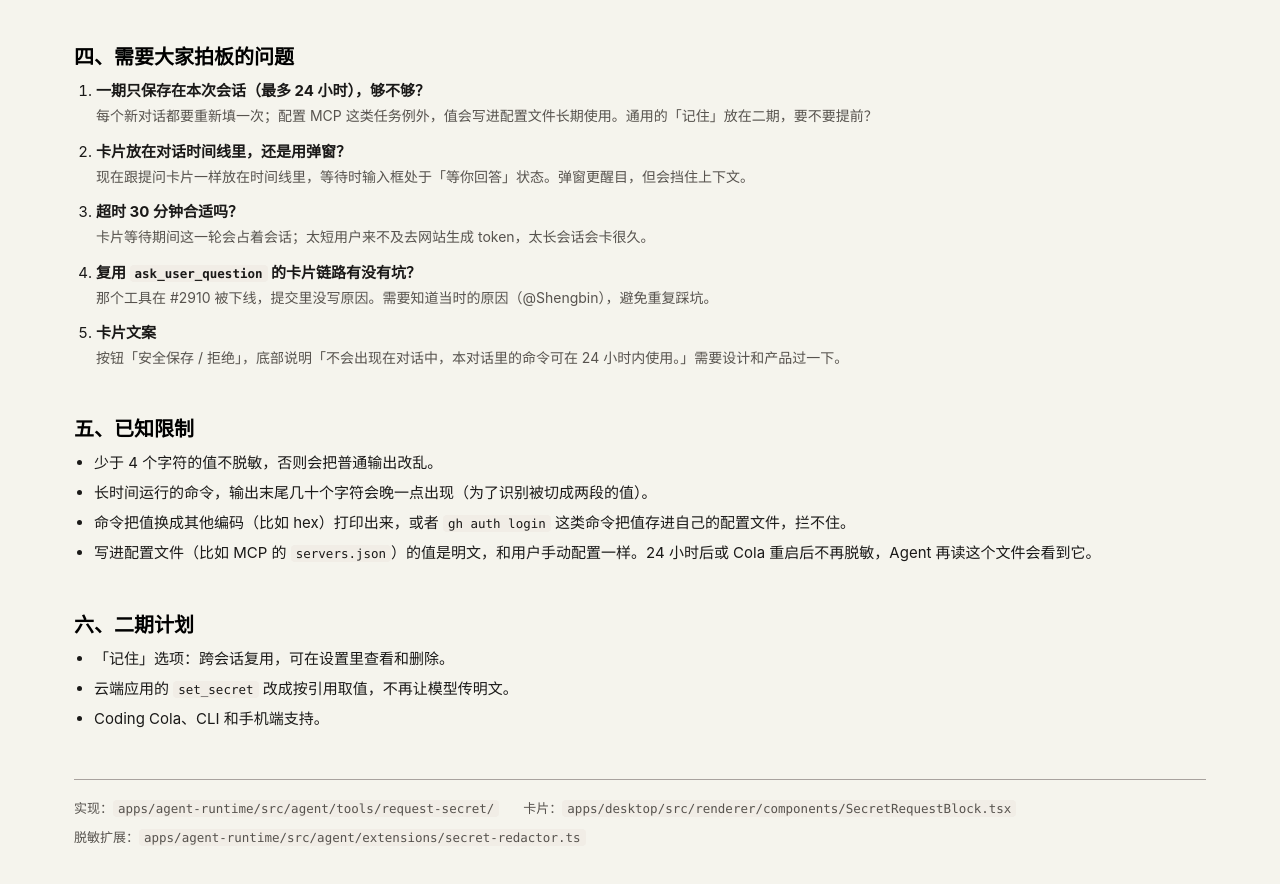
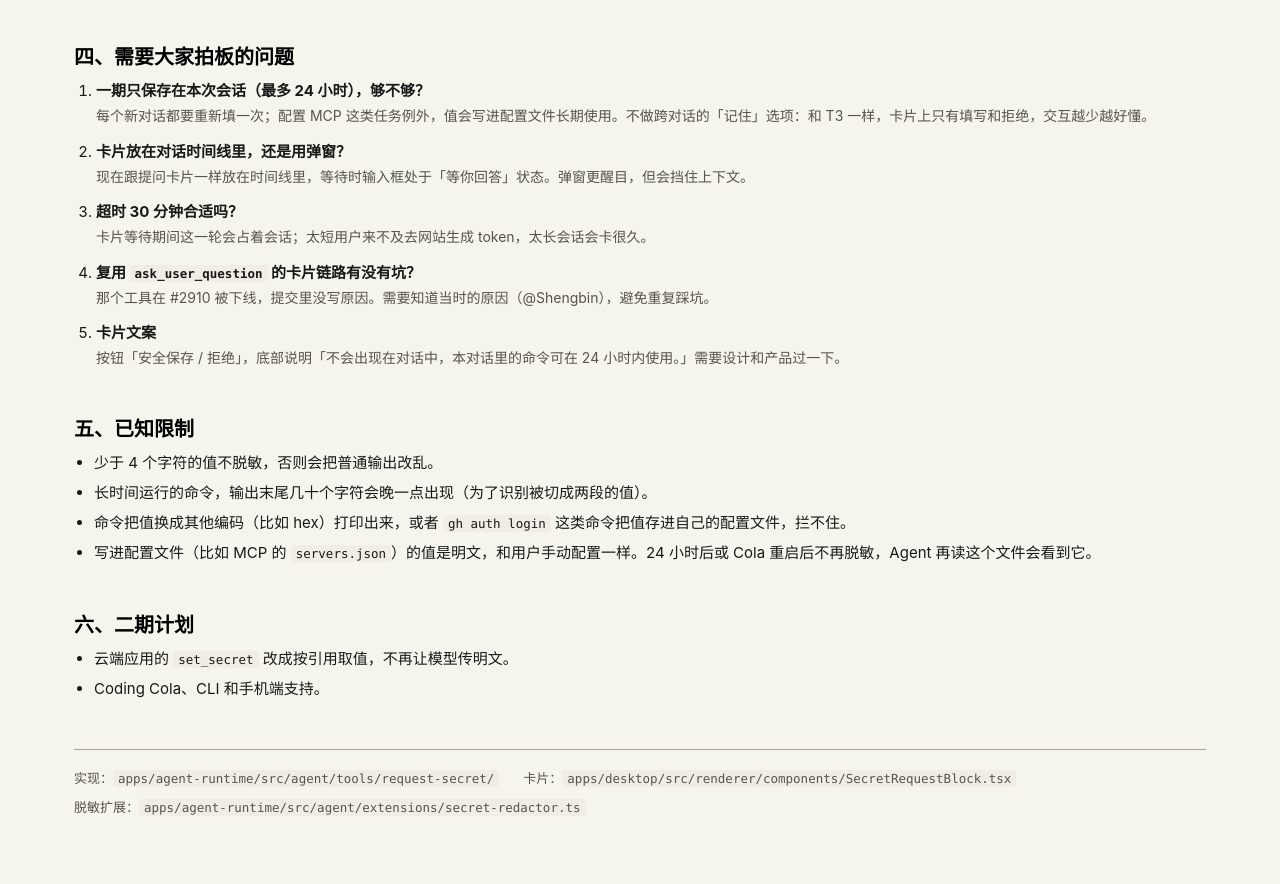
Before and after one commit to mackt/cola-prototypes, a plain HTML site: page request-secret/index.html in a window 1280 px wide. Shown: the part 2319-3203 px from the top of the page. Drawn offline with Linux system fonts and the light colour scheme.

Commit message:
docs: drop the cross-conversation remember option from the prototype
Co-Authored-By: Claude Opus 5.5 <noreply@anthropic.com>

```diff
--- a/request-secret/index.html
+++ b/request-secret/index.html
@@ -1136,7 +1136,8 @@
             <b>一期只保存在本次会话（最多 24 小时），够不够？</b>
             <p>
               每个新对话都要重新填一次；配置 MCP
-              这类任务例外，值会写进配置文件长期使用。通用的「记住」放在二期，要不要提前？
+              这类任务例外，值会写进配置文件长期使用。不做跨对话的「记住」选项：和 T3
+              一样，卡片上只有填写和拒绝，交互越少越好懂。
             </p>
           </li>
           <li>
@@ -1185,7 +1186,6 @@
       <section aria-labelledby="next-h">
         <h2 id="next-h">六、二期计划</h2>
         <ul class="plain">
-          <li>「记住」选项：跨会话复用，可在设置里查看和删除。</li>
           <li>云端应用的 <code>set_secret</code> 改成按引用取值，不再让模型传明文。</li>
           <li>Coding Cola、CLI 和手机端支持。</li>
         </ul>
```
